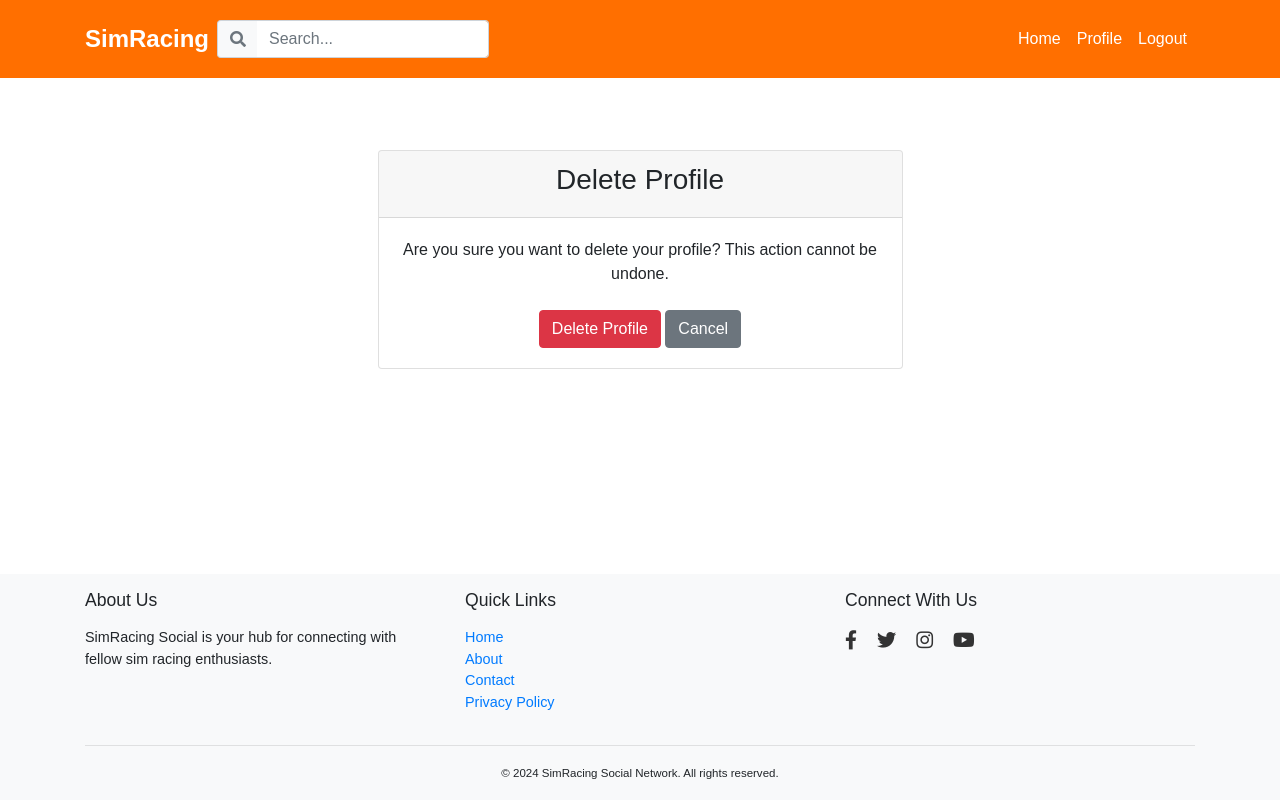
After one commit to Code-A-187/SimRacingApp, a Django app: page /accounts/profile/1/delete/ in a window 1280 px wide. The commit adds this page. Run offline with Django 5.2, Linux system fonts and the light colour scheme; the visitor is signed in with stand-in values (Sample User, id 1); data comes from the database, SQL or seed files in the repository; some libraries are stand-ins or nearby versions.

Commit message:
feat: profile delete page and view functionality

```diff
--- a/simracingApp/simracingApp/accounts/urls.py
+++ b/simracingApp/simracingApp/accounts/urls.py
@@ -8,6 +8,6 @@ urlpatterns = [
     path('profile/<int:pk>/', include([
         path('', views.ProfileDetailsView.as_view(), name='profile-details'),
         path('edit/', views.ProfileEditView.as_view(), name='profile-edit'),
-        # path('delete/', views.ProfileDeleteView.as_view(), name='profile-delete'),
+        path('delete/', views.ProfileDeleteView.as_view(), name='profile-delete'),
     ])),
 ]
--- a/simracingApp/simracingApp/accounts/views.py
+++ b/simracingApp/simracingApp/accounts/views.py
@@ -8,6 +8,8 @@ from django.contrib.auth.mixins import LoginRequiredMixin
 from django.views.generic import DetailView
 from django.contrib import messages
 from django.views.generic.edit import UpdateView
+from django.views.generic import DeleteView
+from django.contrib.auth.mixins import LoginRequiredMixin, UserPassesTestMixin
 
 from simracingApp.accounts.forms import UserAuthenticationForm, ProfileEditForm, UserRegisterForm
 
@@ -73,3 +75,19 @@ class ProfileEditView(LoginRequiredMixin, UpdateView):
                 'pk': self.object.pk
             }
         )
+
+
+class ProfileDeleteView(LoginRequiredMixin, UserPassesTestMixin, DeleteView):
+    model = UserModel
+    template_name = 'accounts/profile-delete.html'
+    success_url = reverse_lazy('home-page')
+
+    def test_func(self):
+        # Only allow users to delete their own profile
+        profile = self.get_object()
+        return self.request.user == profile
+
+    def delete(self, request, *args, **kwargs):
+        messages.success(request, 'Your profile has been successfully deleted.')
+        logout(request)  # Log out the user after deletion
+        return super().delete(request, *args, **kwargs)
--- /dev/null
+++ b/simracingApp/templates/accounts/profile-delete.html
@@ -0,0 +1,28 @@
+{% extends 'common/base.html' %}
+{% load static %}
+
+{% block title %}Delete Profile{% endblock %}
+
+{% block content %}
+<div class="container">
+    <div class="row justify-content-center">
+        <div class="col-md-6">
+            <div class="card mt-5">
+                <div class="card-header">
+                    <h3 class="text-center">Delete Profile</h3>
+                </div>
+                <div class="card-body">
+                    <p class="text-center mb-4">Are you sure you want to delete your profile? This action cannot be undone.</p>
+                    <form method="post">
+                        {% csrf_token %}
+                        <div class="text-center">
+                            <button type="submit" class="btn btn-danger">Delete Profile</button>
+                            <a href="{% url 'profile-details' pk=user.pk %}" class="btn btn-secondary">Cancel</a>
+                        </div>
+                    </form>
+                </div>
+            </div>
+        </div>
+    </div>
+</div>
+{% endblock %}
--- a/simracingApp/templates/common/nav.html
+++ b/simracingApp/templates/common/nav.html
@@ -19,12 +19,6 @@
                 <li class="nav-item">
                     <a class="nav-link text-white" href="{% url 'home-page' %}">Home</a>
                 </li>
-                {% if user %}
-                    <div style="display:none">
-                        User: {{ user }}
-                        Authenticated: {{ user.is_authenticated }}
-                    </div>
-                {% endif %}
                 {% if user.is_authenticated %}
                     <li class="nav-item">
                         <a class="nav-link text-white" href="{% url 'profile-details' pk=user.pk %}">Profile</a>
```
Also changed, not shown: simracingApp/templates/accounts/profile-details.html (+10 -1 lines).
